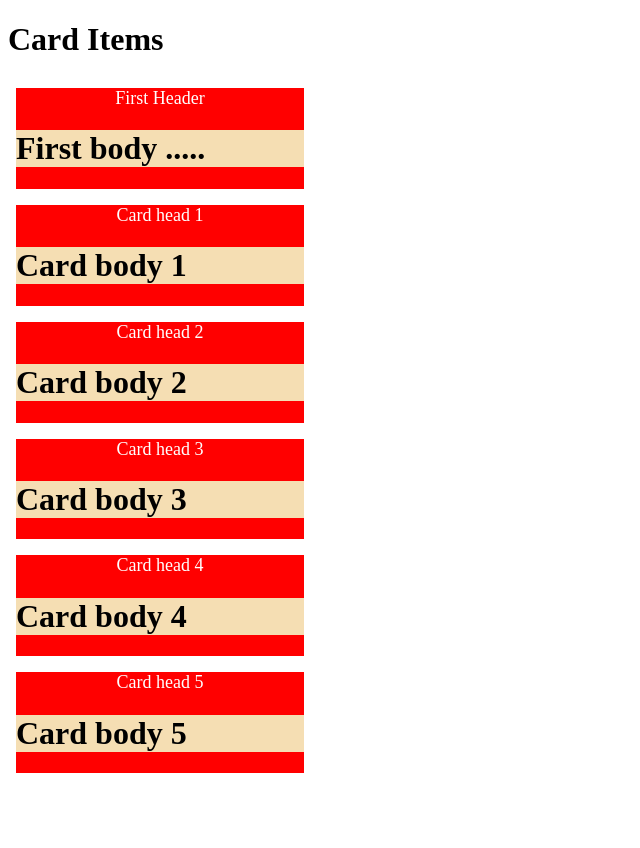
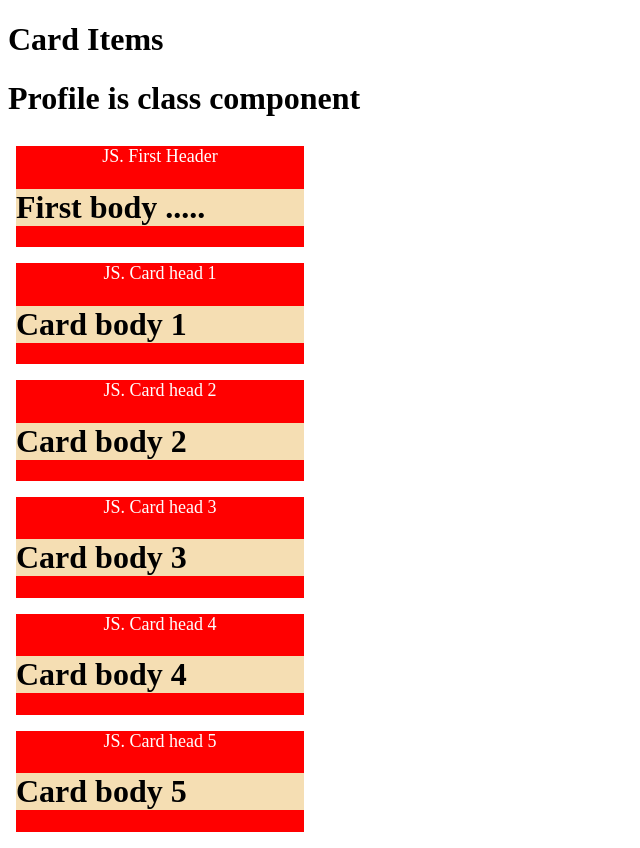
Before and after one commit to dt-sakir/Learn-React-JS, a React (Create React App) app: page / in a window 1280 px wide. Shown: the whole page, without its empty margins (0-640 px from the left). Before the commit the page ends 800 px from the top, so only its background shows below. Built offline with nearby package versions, Linux system fonts and the light colour scheme.

Commit message:
first class component

```diff
--- a/src/App.js
+++ b/src/App.js
@@ -1,5 +1,6 @@
 import React from 'react';
 import Card from './components/Card';
+import Profile from './components/Profile';
 import Data from './data.json';
 
 export default function App(){
@@ -13,6 +14,7 @@ export default function App(){
 
     return <div>
         <h1>Card Items</h1>
+        <Profile />
         <Card headerText="First Header" bodyText="First body ....." />
         {/* <Card headerText="Secong Header" bodyText="Secong body ....." /> */}
         {/* {items} */}
--- a/src/components/Card.js
+++ b/src/components/Card.js
@@ -1,19 +1,13 @@
-import React from "react";
-import ReactDOM from "react-dom";
-
 const variable_name = 'JS';
-
-function Card(props){
+export default function Card(props){
     // console.log(props);
     const {headerText, bodyText} = props;
     return <div>
         <div className="card">
-        <div className="header">{headerText}</div>
+        <div className="header">{variable_name}. {headerText}</div>
         <div className="body">
             <h1>{bodyText}</h1>
             </div>
         </div>
   </div>
 }
-
-export default Card;
--- /dev/null
+++ b/src/components/Profile.js
@@ -0,0 +1,9 @@
+import React, {Component} from 'react';
+
+export default class Profile extends Component{
+    render() {
+       return (
+        <h1>Profile is class component</h1>
+       );
+    }
+}
```
